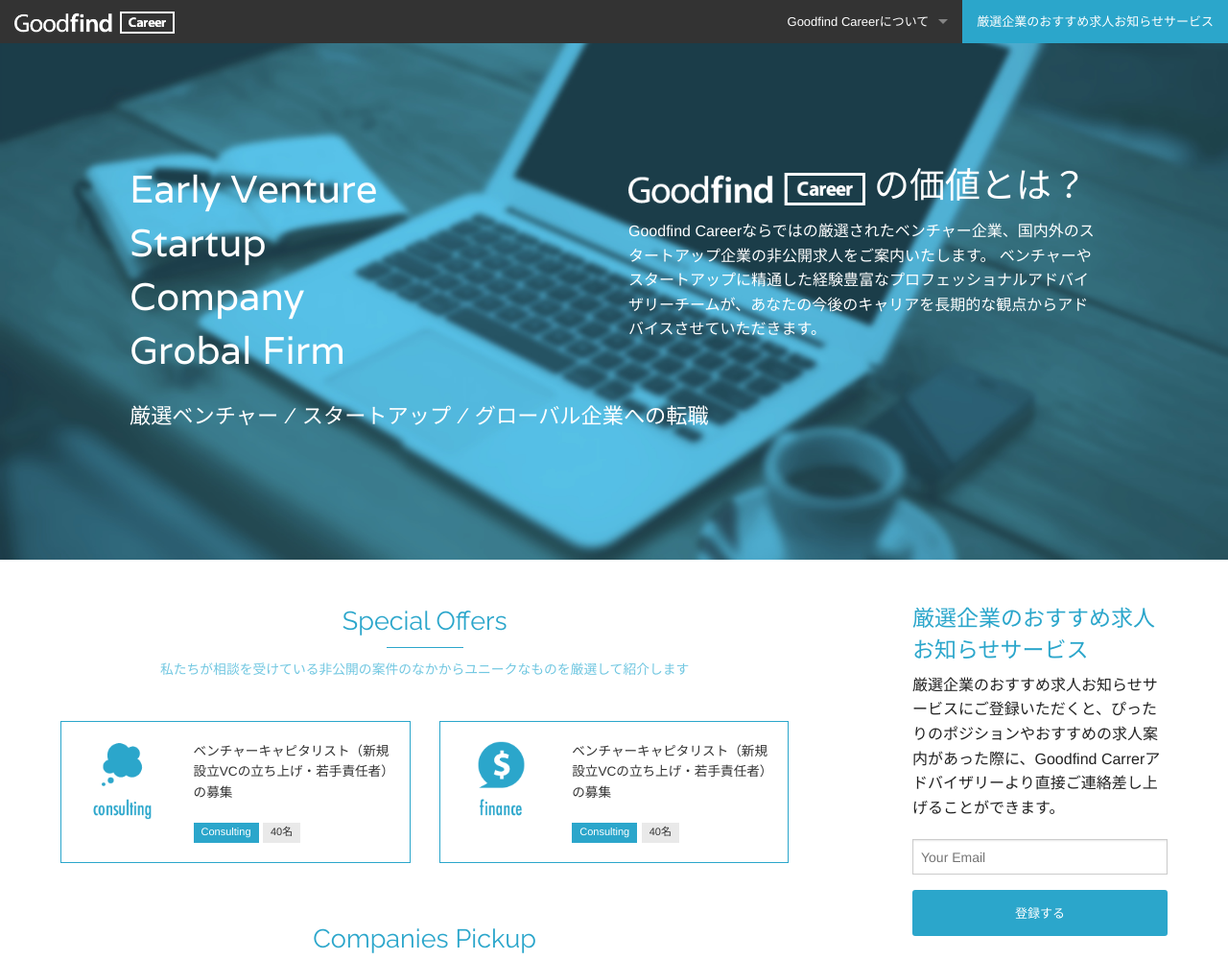
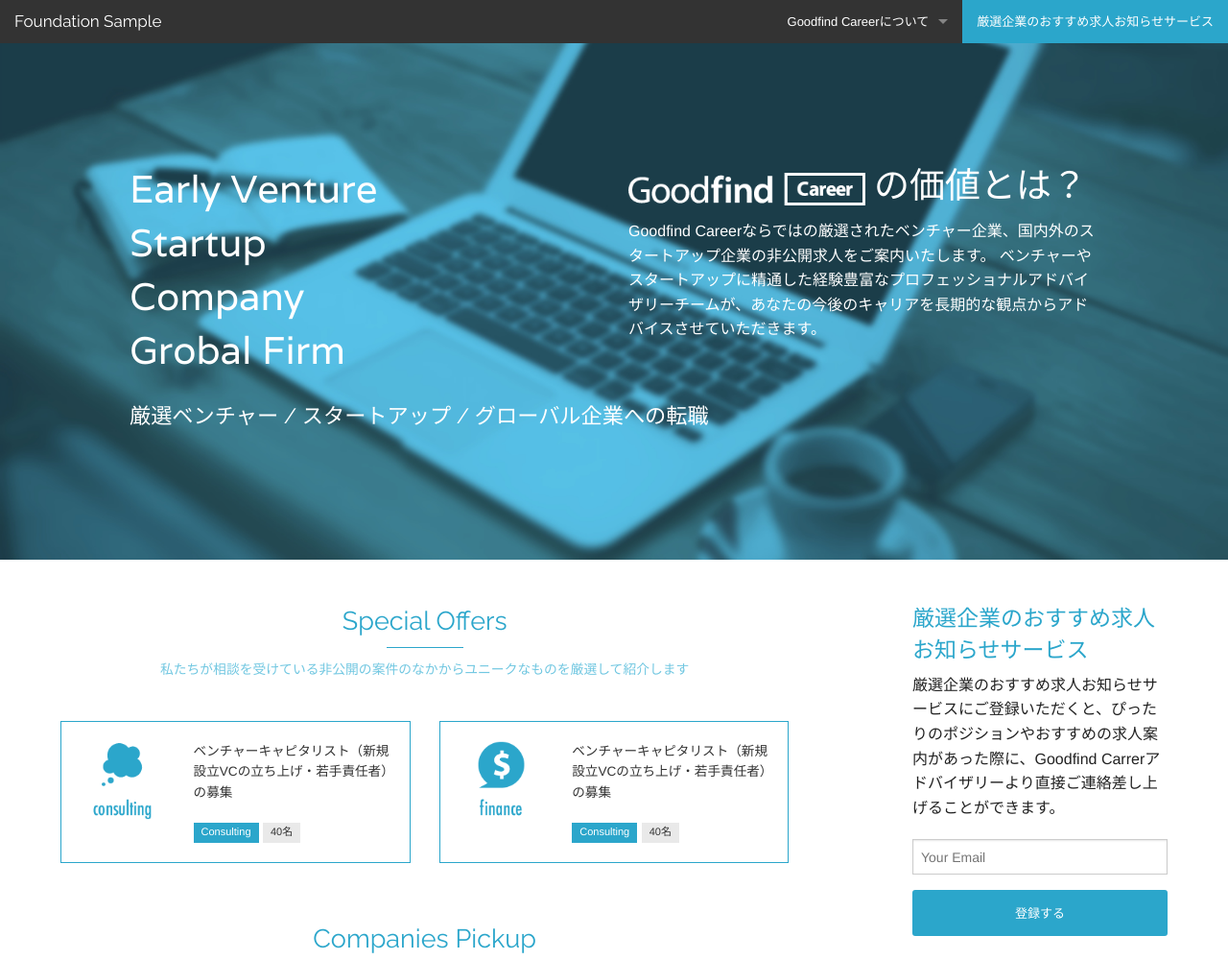
Before and after one commit to haginot/foundation-sample, a plain HTML site: page index.html in a window 1280 px wide. Shown: the top 1000 px of the page at 96% size. Drawn offline with Linux system fonts and the light colour scheme.

Commit message:
Edit title.

```diff
--- a/index.html
+++ b/index.html
@@ -21,7 +21,7 @@
     <nav class="top-bar" data-topbar>
     <ul class="title-area">
       <li class="name">
-      <h1><a href="#"><img src="img/logo-gfcareer-white.png" alt="Goodfind Career" /></a></h1>
+      <h1><a href="#">Foundation Sample</a></h1>
       </li>
       <li class="toggle-topbar menu-icon"><a href="#">Menu</a></li>
     </ul>
```
